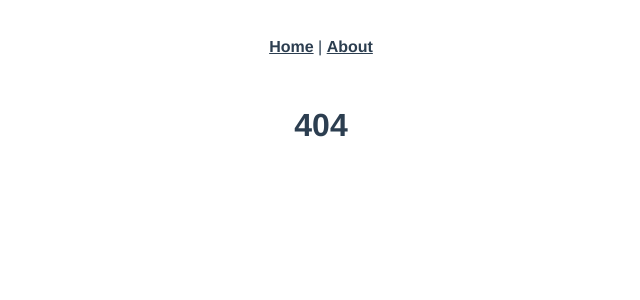
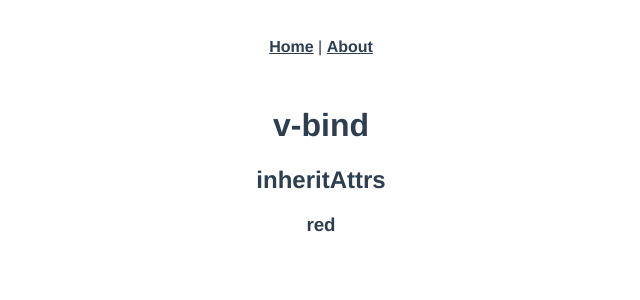
Before and after one commit to PinghuaZhuang/demos, a Vue app in the folder vue3-1/: page /demo/v-bind in a window 1280 px wide. Before the commit this address had no page. Shown: the top 300 px of the page, without its empty margins (319-959 px from the left). Built offline with nearby package versions, Linux system fonts and the light colour scheme.

Commit message:
Update: v3 v-bind

```diff
--- /dev/null
+++ b/vue3-1/src/demo/v-bind/index.vue
@@ -0,0 +1,24 @@
+<template>
+    <div id="VBind">
+        <h1>v-bind</h1>
+        <InheritAttrs :color="color" />
+    </div>
+</template>
+
+
+<script lang='tsx'>
+// <reference path="../../types/types.d.ts" />
+import { Component, Provide, Vue, Watch } from 'vue-property-decorator'
+
+// 组件
+import InheritAttrs from './inheritAttrs.vue'
+
+@Component( {
+    components: {
+        InheritAttrs
+    }
+} )
+export default class VBind extends Vue {
+    public color: string = 'red'
+}
+</script>
--- /dev/null
+++ b/vue3-1/src/demo/v-bind/inheritAttrs.vue
@@ -0,0 +1,23 @@
+<template>
+    <div id="inheritAttrs">
+        <h2>inheritAttrs</h2>
+        <h3 @click="changeColor">{{ color }}</h3>
+    </div>
+</template>
+
+
+<script lang='tsx'>
+// <reference path="../../types/types.d.ts" />
+import { Component, Provide, Vue, Watch, Prop } from 'vue-property-decorator'
+
+@Component( {
+    // inheritAttrs: false
+} )
+export default class InheritAttrs extends Vue {
+    @Prop( String ) color!: string
+
+    changeColor () {
+        this.color = 'blue';
+    }
+}
+</script>
--- a/vue3-1/src/router.ts
+++ b/vue3-1/src/router.ts
@@ -76,6 +76,10 @@ export default new Router({
                 path: 'jsx',
                 name: 'jsx',
                 component: () => import( '@/demo/jsx/index.tsx' )
+            }, {
+                path: 'v-bind',
+                name: 'v-bind',
+                component: () => import( '@/demo/v-bind/index.vue' )
             } ]
         },
         {
```
